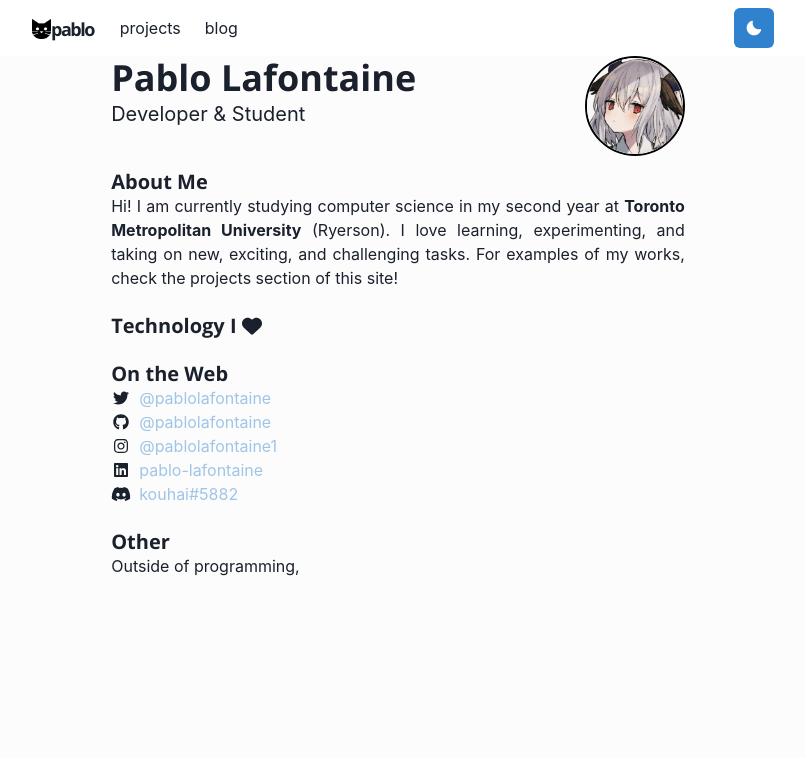
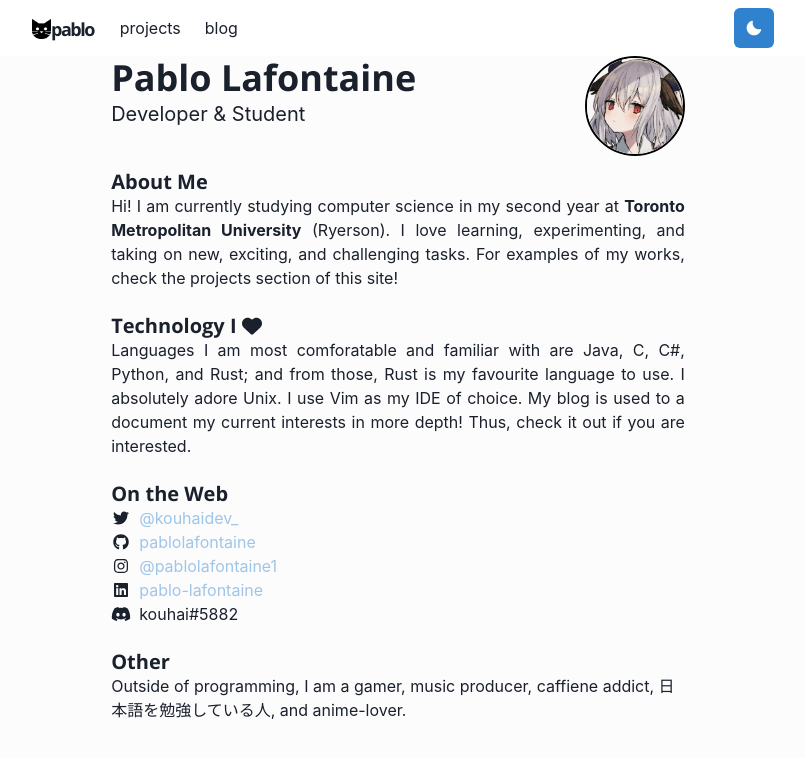
Before and after one commit to pablolafontaine/personal-website, a Next.js app: page / in a window 1280 px wide. Shown: the top 758 px of the page, without its empty margins (242-1047 px from the left). Built offline with nearby package versions, Linux system fonts and the light colour scheme.

Commit message:
almost finished index page

```diff
--- a/pages/index.js
+++ b/pages/index.js
@@ -75,10 +75,20 @@ const Page = () => {
 				</p>
 				<Spacer mt={{ base: 6 }} />
 				<Heading size="md">
-					Technology I <FontAwesomeIcon icon={faHeart} />
+					Technology I{" "}
+					<FontAwesomeIcon icon={faHeart} />
 				</Heading>
 				<Spacer />
-				<p></p>
+				<p align="justify">
+					Languages I am most comforatable and
+					familiar with are Java, C, C#, Python,
+					and Rust; and from those, Rust is my
+					favourite language to use. I absolutely
+					adore Unix. I use Vim as my IDE of
+					choice. My blog is used to a document my
+					current interests in more depth! Thus,
+					check it out if you are interested.
+				</p>
 
 				<Spacer mt={{ base: 6 }} />
 				<Heading size="md"> On the Web</Heading>
@@ -91,8 +101,8 @@ const Page = () => {
 						/>
 						&ensp;{" "}
 					</p>{" "}
-						<Link href="https://twitter.com">
-							@pablolafontaine
+					<Link href="https://twitter.com/kouhaidev_">
+						@kouhaidev_
 					</Link>
 				</Box>
 				<Box display="flex">
@@ -103,8 +113,8 @@ const Page = () => {
 						/>
 						&ensp;{" "}
 					</p>{" "}
-						<Link href="https://twitter.com">
-							@pablolafontaine
+					<Link href="https://github.com/pablolafontaine">
+						pablolafontaine
 					</Link>
 				</Box>
 
@@ -116,7 +126,7 @@ const Page = () => {
 						/>
 						&ensp;{" "}
 					</p>{" "}
-						<Link href="https://twitter.com">
+					<Link href="https://instagram.com/pablolafontaine1">
 						@pablolafontaine1
 					</Link>
 				</Box>
@@ -128,7 +138,7 @@ const Page = () => {
 						/>
 						&ensp;{" "}
 					</p>{" "}
-						<Link href="https://twitter.com">
+					<Link href="https://linkedin.com/in/pablo-lafontaine">
 						pablo-lafontaine
 					</Link>
 				</Box>
@@ -138,16 +148,17 @@ const Page = () => {
 							icon={faDiscord}
 							fixedWidth
 						/>
-						&ensp;{" "}
-					</p>{" "}
-						<Link href="https://twitter.com">
-							kouhai#5882
-						</Link>
+						&ensp;kouhai#5882
+					</p>
 				</Box>
 				<Spacer mt={{ base: 6 }} />
 				<Heading size="md"> Other</Heading>
 				<Spacer />
-				<p>Outside of programming, </p>
+				<p>
+					Outside of programming, I am a gamer,
+					music producer, caffiene addict,
+					日本語を勉強している人, and anime-lover.{" "}
+				</p>
 			</Box>
 		</Container>
 	);
```
Lines whose indentation alone changed are shown as unchanged.
